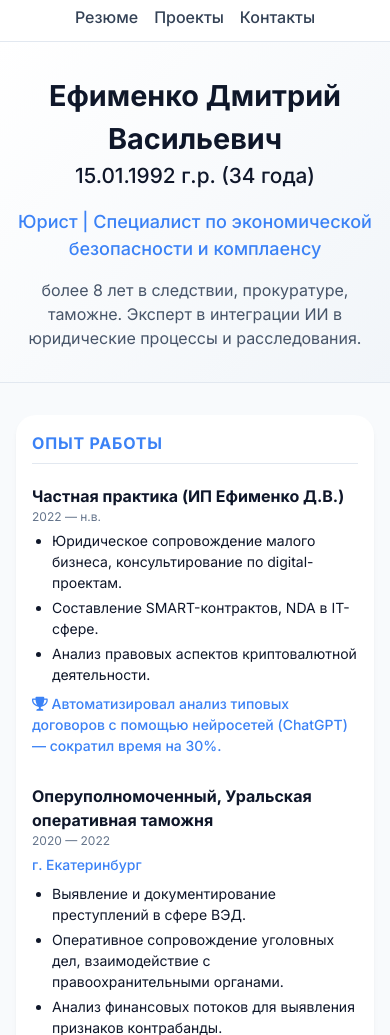
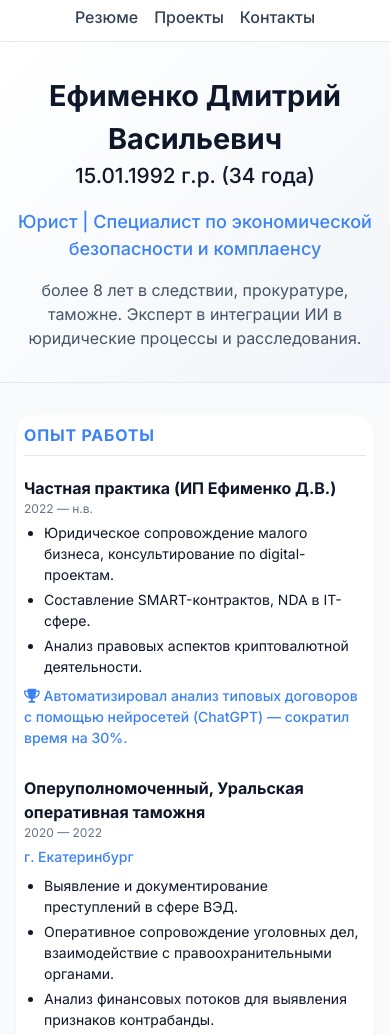
Before and after one commit to Dididididid1501/profile, a plain HTML site: page index.html in a window 390 px wide. Shown: the part 45-1080 px from the top of the page. Drawn offline with Linux system fonts and the light colour scheme.

Commit message:
Лишние скобки

```diff
--- a/css/style.css
+++ b/css/style.css
@@ -288,8 +288,6 @@
     .resume-grid > div:last-child {
         order: 1; /* правая колонка (опыт) — первый */
     }
-
-    }
     .container {
         padding: 0 1rem;
     }
@@ -325,7 +323,7 @@
         gap: 1rem;
     }
     .card {
-        padding: 1rem;
+        padding: 0.5rem;
     }
 }
 /* Optional: базовое подчёркивание для терминов с тултипом */
```
